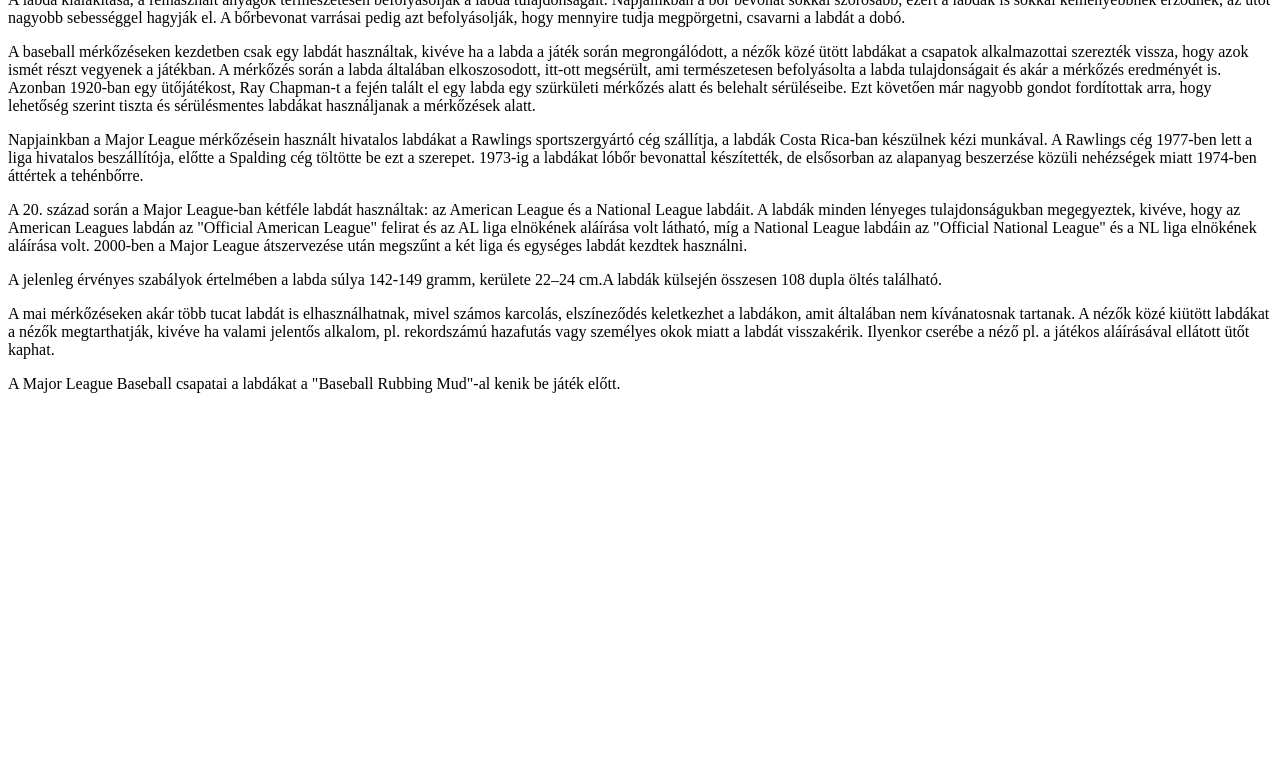
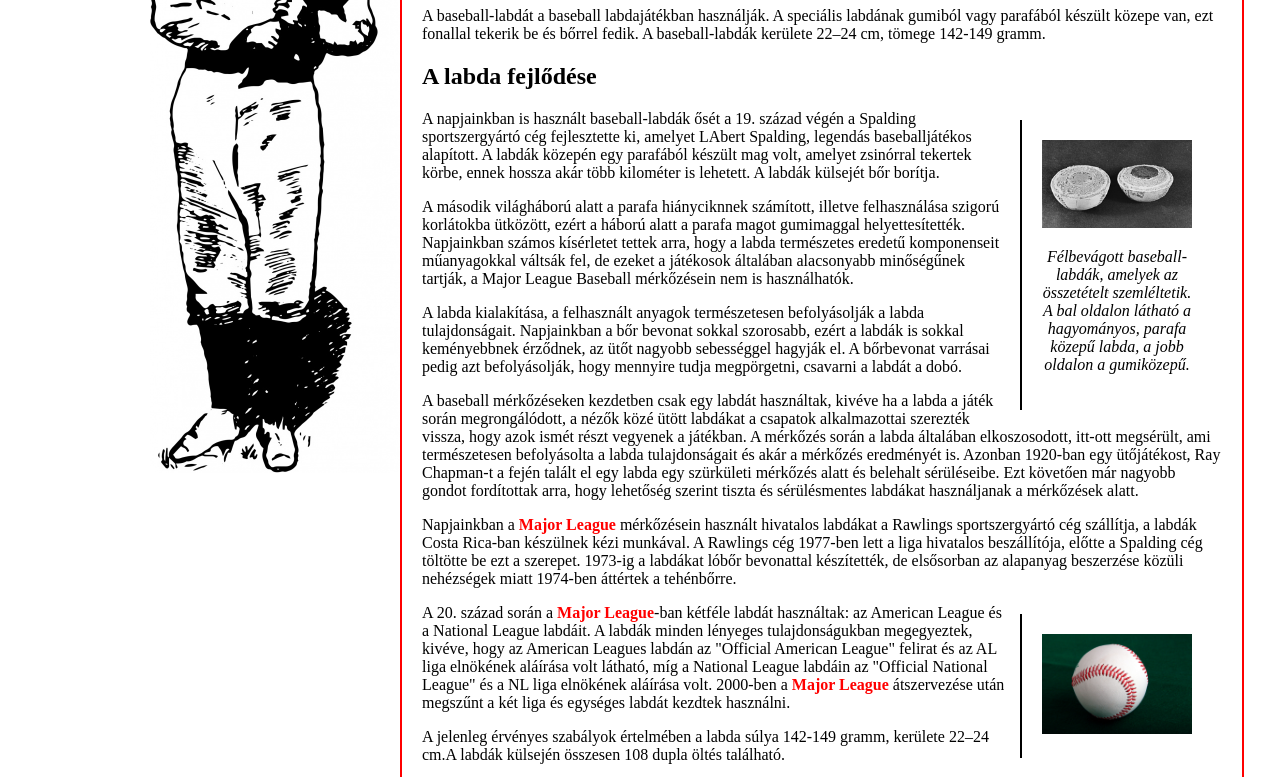
Before and after one commit to sebi2ga121/baseball, a plain HTML site: page index.html in a window 1280 px wide. Shown: the part 293-1070 px from the top of the page. Before the commit the page ends 800 px from the top, so only its background shows below. Drawn offline with Linux system fonts and the light colour scheme.

Commit message:
vég állapot

```diff
--- a/index.html
+++ b/index.html
@@ -1,22 +1,37 @@
-<html>
+    <!DOCTYPE html>
+    <html lang="hu">
     <head>
+        <meta charset="UTF-8">
+        <meta http-equiv="X-UA-Compatible" content="IE=edge">
+        <meta name="viewport" content="width=device-width, initial-scale=1.0">
+        <link rel="stylesheet" href="style.css">
+        <title>Baseball-labda</title>
     </head>
     <body>
-    Baseball labda*
+        <div id="content">
+        <h1>Baseball labda <a href="https://hu.wikipedia.org/wiki/Baseball-labda" target="_blank">*</a></h1>
         <p>A baseball-labdát a baseball labdajátékban használják. A speciális labdának gumiból vagy parafából készült közepe van, ezt fonallal tekerik be és bőrrel fedik. A baseball-labdák kerülete 22–24 cm, tömege 142-149 gramm.</p>
 
-    A labda kifejlődése
+        <h2>A labda fejlődése</h2>
+        <div class="frame">
+            <img src="Felbevagva.jpg" alt="">
+            <p class="imgcaption">Félbevágott baseball-labdák, amelyek az összetételt szemléltetik. A bal oldalon látható a hagyományos, parafa közepű labda, a jobb oldalon a gumiközepű.</p>
+        </div>
 
-    <p>Félbevágott baseball-labdák, amelyek az összetételt szemléltetik. A bal oldalon látható a hagyományos, parafa közepű labda, a jobb oldalon a gumiközepű.</p>
+
 
         <p>A napjainkban is használt baseball-labdák ősét a 19. század végén a Spalding sportszergyártó cég fejlesztette ki, amelyet LAbert Spalding, legendás baseballjátékos alapított. A labdák közepén egy parafából készült mag volt, amelyet zsinórral tekertek körbe, ennek hossza akár több kilométer is lehetett. A labdák külsejét bőr borítja.</p>
-    <p>A második világháború alatt a parafa hiányciknnek számított, illetve felhasználása szigorú korlátokba ütközött, ezért a háború alatt a parafa magot gumimaggal helyettesítették. Napjainkban számos kísérletet tettek arra, hogy a labda természetes eredetű komponenseit műanyagokkal váltsák fel, de ezeket a játékosok általában alacsonyabb minőségűnek tartják, a Major League Baseball mérkőzésein nem is használhatók.</p>
+        <p>A második világháború alatt a parafa hiányciknnek számított, illetve felhasználása szigorú korlátokba ütközött, ezért a háború alatt a parafa magot gumimaggal helyettesítették. Napjainkban számos kísérletet tettek arra, hogy a labda természetes eredetű komponenseit műanyagokkal váltsák fel, de ezeket a játékosok általában alacsonyabb minőségűnek tartják, a <span class="kemelt">Major League</span> Baseball mérkőzésein nem is használhatók.</p>
         <p>A labda kialakítása, a felhasznált anyagok természetesen befolyásolják a labda tulajdonságait. Napjainkban a bőr bevonat sokkal szorosabb, ezért a labdák is sokkal keményebbnek érződnek, az ütőt nagyobb sebességgel hagyják el. A bőrbevonat varrásai pedig azt befolyásolják, hogy mennyire tudja megpörgetni, csavarni a labdát a dobó.</p>
         <p>A baseball mérkőzéseken kezdetben csak egy labdát használtak, kivéve ha a labda a játék során megrongálódott, a nézők közé ütött labdákat a csapatok alkalmazottai szerezték vissza, hogy azok ismét részt vegyenek a játékban. A mérkőzés során a labda általában elkoszosodott, itt-ott megsérült, ami természetesen befolyásolta a labda tulajdonságait és akár a mérkőzés eredményét is. Azonban 1920-ban egy ütőjátékost, Ray Chapman-t a fején talált el egy labda egy szürkületi mérkőzés alatt és belehalt sérüléseibe. Ezt követően már nagyobb gondot fordítottak arra, hogy lehetőség szerint tiszta és sérülésmentes labdákat használjanak a mérkőzések alatt.</p>
-    <p>Napjainkban a Major League mérkőzésein használt hivatalos labdákat a Rawlings sportszergyártó cég szállítja, a labdák Costa Rica-ban készülnek kézi munkával. A Rawlings cég 1977-ben lett a liga hivatalos beszállítója, előtte a Spalding cég töltötte be ezt a szerepet. 1973-ig a labdákat lóbőr bevonattal készítették, de elsősorban az alapanyag beszerzése közüli nehézségek miatt 1974-ben áttértek a tehénbőrre.</p>
-    <p>A 20. század során a Major League-ban kétféle labdát használtak: az American League és a National League labdáit. A labdák minden lényeges tulajdonságukban megegyeztek, kivéve, hogy az American Leagues labdán az "Official American League" felirat és az AL liga elnökének aláírása volt látható, míg a National League labdáin az "Official National League" és a NL liga elnökének aláírása volt. 2000-ben a Major League átszervezése után megszűnt a két liga és egységes labdát kezdtek használni.</p>
+        <p>Napjainkban a <span class="kiemelt">Major League</span> mérkőzésein használt hivatalos labdákat a Rawlings sportszergyártó cég szállítja, a labdák Costa Rica-ban készülnek kézi munkával. A Rawlings cég 1977-ben lett a liga hivatalos beszállítója, előtte a Spalding cég töltötte be ezt a szerepet. 1973-ig a labdákat lóbőr bevonattal készítették, de elsősorban az alapanyag beszerzése közüli nehézségek miatt 1974-ben áttértek a tehénbőrre.</p>
+        <div class="frame">
+            <img src="Baseball.jpg"  alt="baseball-labda" title="baseball-labda">
+        </div>
+        <p>A 20. század során a <span class="kiemelt">Major League</span>-ban kétféle labdát használtak: az American League és a National League labdáit. A labdák minden lényeges tulajdonságukban megegyeztek, kivéve, hogy az American Leagues labdán az "Official American League" felirat és az AL liga elnökének aláírása volt látható, míg a National League labdáin az "Official National League" és a NL liga elnökének aláírása volt. 2000-ben a <span class="kiemelt">Major League</span> átszervezése után megszűnt a két liga és egységes labdát kezdtek használni.</p>
         <p>A jelenleg érvényes szabályok értelmében a labda súlya 142-149 gramm, kerülete 22–24 cm.A labdák külsején összesen 108 dupla öltés található.</p>
         <p>A mai mérkőzéseken akár több tucat labdát is elhasználhatnak, mivel számos karcolás, elszíneződés keletkezhet a labdákon, amit általában nem kívánatosnak tartanak. A nézők közé kiütött labdákat a nézők megtarthatják, kivéve ha valami jelentős alkalom, pl. rekordszámú hazafutás vagy személyes okok miatt a labdát visszakérik. Ilyenkor cserébe a néző pl. a játékos aláírásával ellátott ütőt kaphat.</p>
-    <p>A Major League Baseball csapatai a labdákat a "Baseball Rubbing Mud"-al kenik be játék előtt.</p>
+        <p>A <span class="kiemelt">Major League</span> Baseball csapatai a labdákat a "Baseball Rubbing Mud"-al kenik be játék előtt.</p>
+        </div>
     </body>
 </html>
--- a/style.css
+++ b/style.css
@@ -3,21 +3,55 @@ body
     margin: 0;
     padding: 0;
     background-position-x: 150px;
+    background-image: url(baseball-background.jpg);
+    background-size: 960px;
+    background-repeat: no-repeat;
+
 }
 
 #content
 {
     padding: 20px;
     background-color: rgba(255,255,255,0.85);
+    width: 800px;
+    text-align: left;
+    border-left: 2px solid red;
+    border-right: 2px solid red;
+    margin: auto;
+    margin-top: 200px;
+    margin-left: 400px;
 }
 
 .frame
 {
     padding:20px;
     margin:10px;
+    float: right;
+    width: 150px;
+    border-left: 2px solid black;
+
 }
 
 .frame img
 {
     width: 150px;
 }
+
+.imgcaption{
+    text-align: center;
+    font-style: italic;
+
+}
+
+.kiemelt{
+    color: red;
+    font-weight: bold;
+}
+
+a{
+    text-decoration-line: none;
+
+}
+a:hover{
+    color: red;
+}
```
Also changed, not shown: css validálás.PNG (added), validalas.PNG (added). Lines whose indentation alone changed are shown as unchanged.
